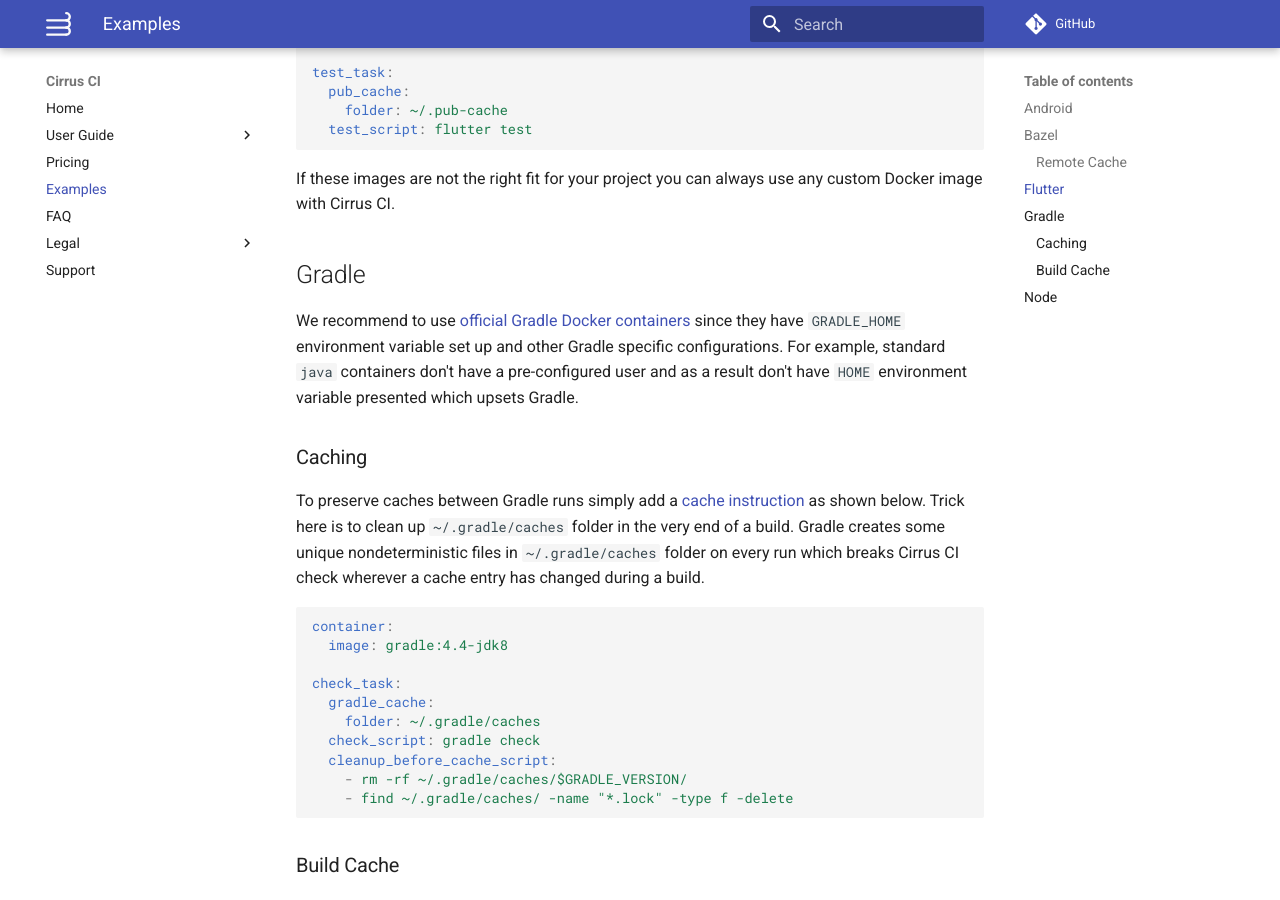
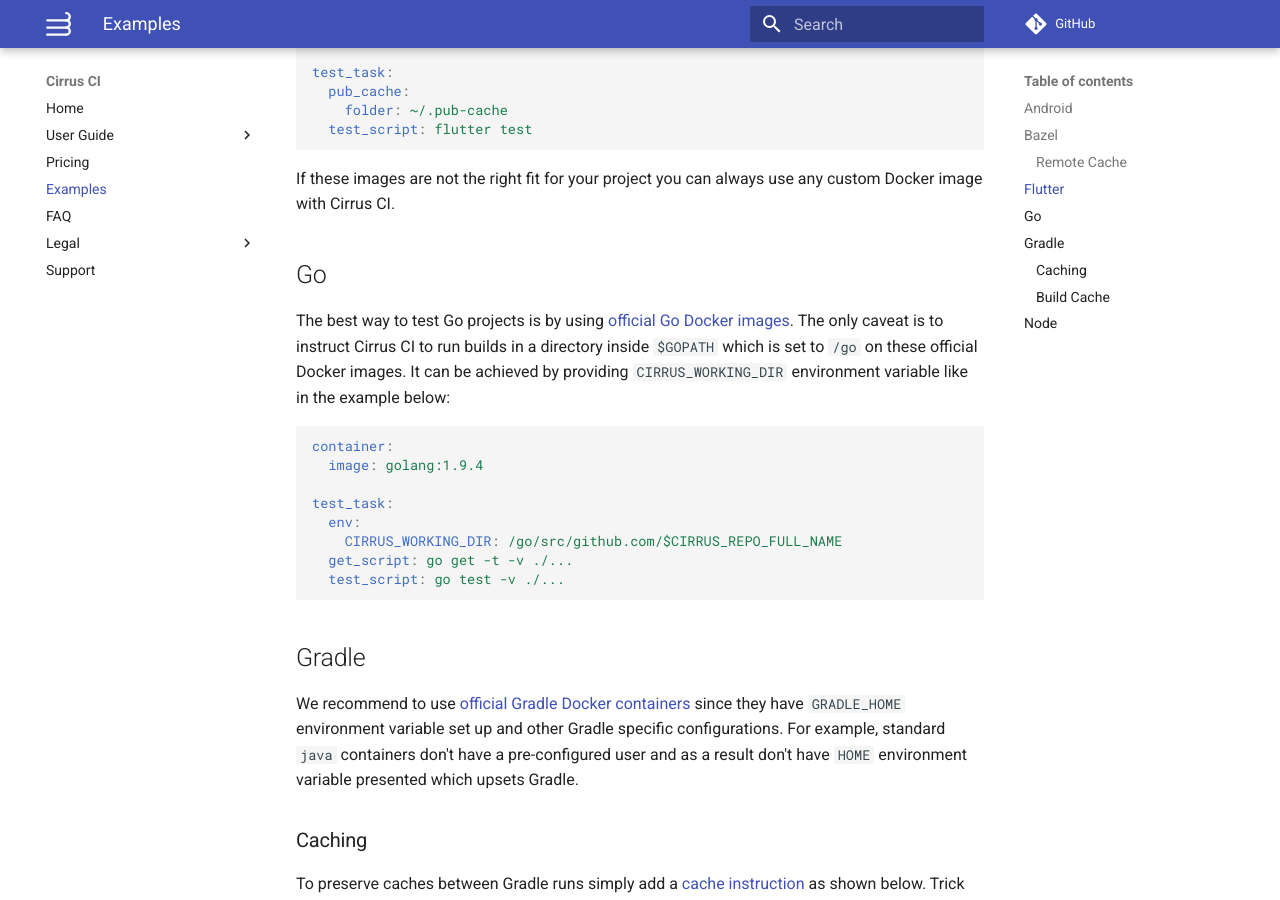
Before and after one commit to cirruslabs/cirrus-ci-docs, an MkDocs documentation site: the page built from docs/examples.md, in a window 1280 px wide and 900 px high, scrolled down 1841 px. Built offline with MkDocs 1.6.1 and Material for MkDocs 9.7.7, drawn with Linux system fonts in a browser that asks for light colours; comment, search, counter and statistics services are not loaded; old or Windows-style settings are respelled for this version of MkDocs.

Commit message:
Go example

````diff
--- a/docs/examples.md
+++ b/docs/examples.md
@@ -92,6 +92,23 @@ test_task:
 
 If these images are not the right fit for your project you can always use any custom Docker image with Cirrus CI.
 
+## Go
+
+The best way to test Go projects is by using [official Go Docker images](https://hub.docker.com/_/golang/). The only caveat
+is to instruct Cirrus CI to run builds in a directory inside `$GOPATH` which is set to `/go` on these official Docker images.
+It can be achieved by providing `CIRRUS_WORKING_DIR` environment variable like in the example below:
+
+```yaml
+container:
+  image: golang:1.9.4
+
+test_task:
+  env:
+    CIRRUS_WORKING_DIR: /go/src/github.com/$CIRRUS_REPO_FULL_NAME
+  get_script: go get -t -v ./...
+  test_script: go test -v ./...
+```
+
 ## Gradle
 
 We recommend to use [official Gradle Docker containers](https://hub.docker.com/_/gradle/) since they have `GRADLE_HOME`
````
